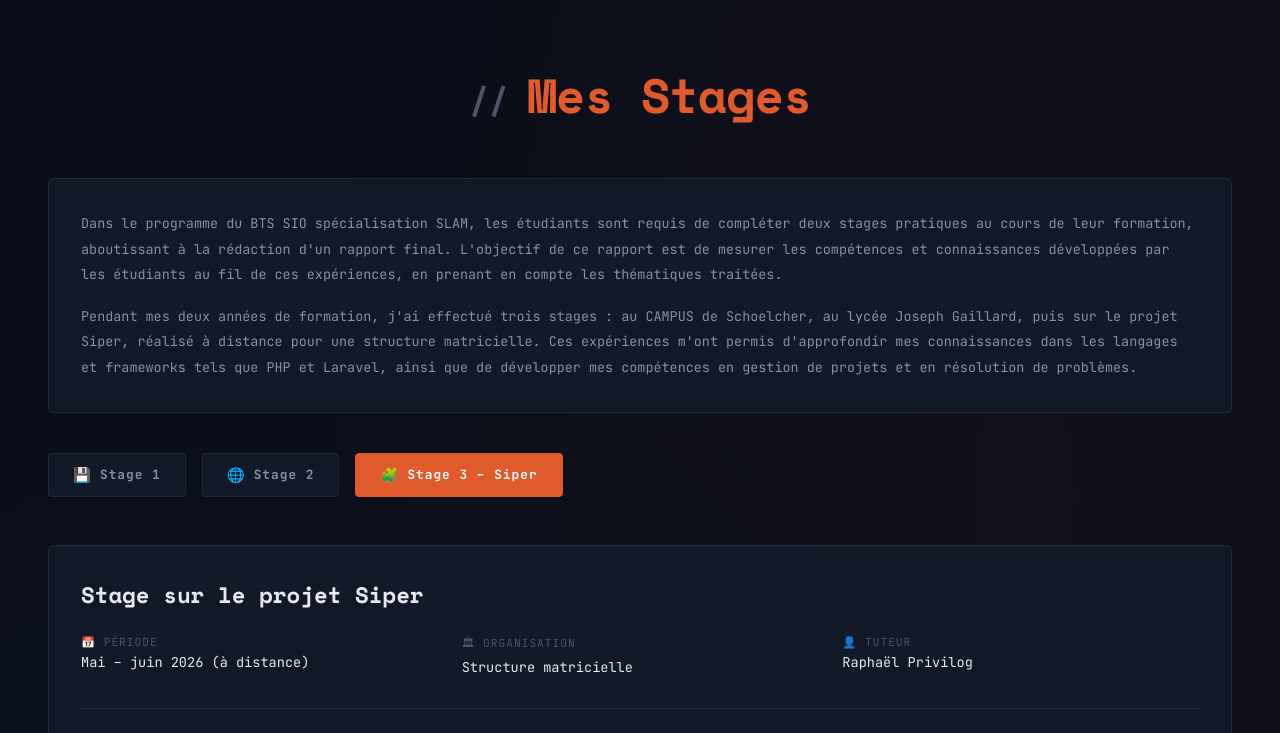
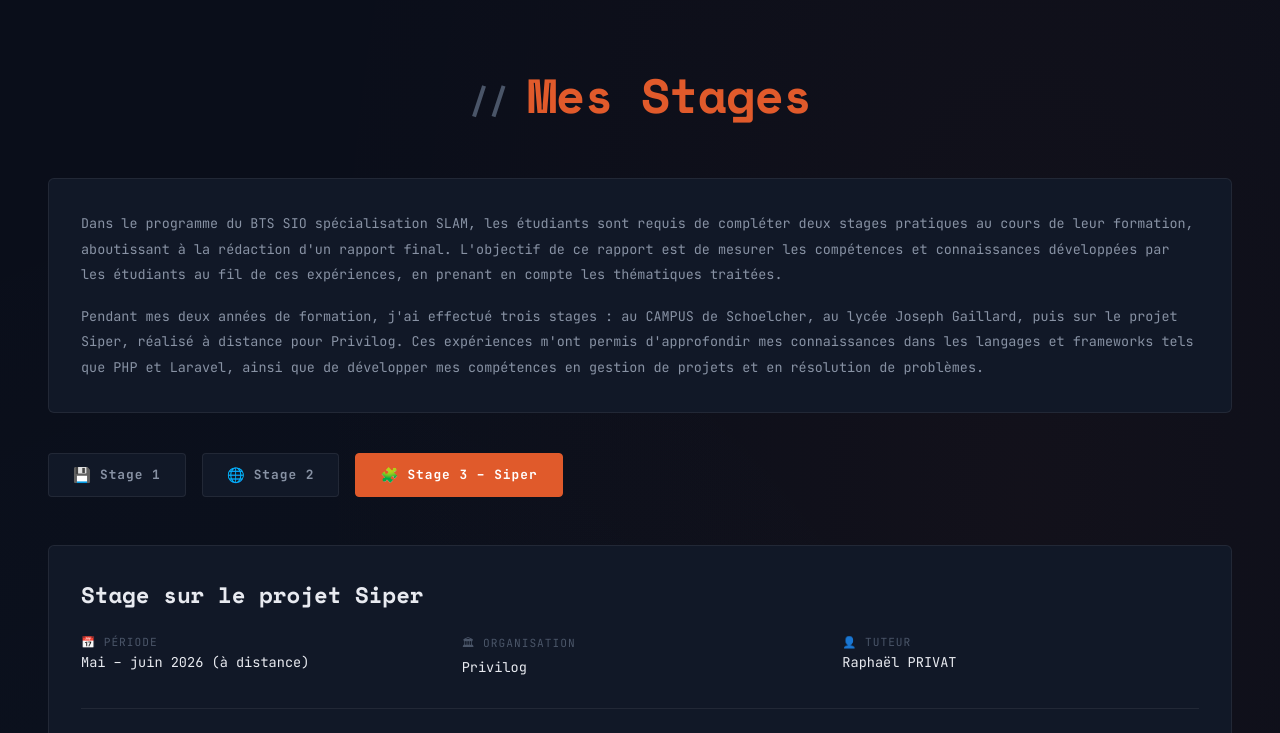
Before and after one commit to krys972/mon-portfolio, a plain HTML site: page portfolio/stage3.html in a window 1280 px wide. Shown: the part 67-800 px from the top of the page. Drawn offline with nearby package versions, Linux system fonts and the light colour scheme.

Commit message:
Portfolio : stage Siper chez Privilog, tuteur Raphaël PRIVAT
Co-Authored-By: Claude Sonnet 5.5 <noreply@anthropic.com>

```diff
--- a/portfolio/stage3.html
+++ b/portfolio/stage3.html
@@ -26,7 +26,7 @@
 
     <div class="stage-intro">
       <p>Dans le programme du BTS SIO spécialisation SLAM, les étudiants sont requis de compléter deux stages pratiques au cours de leur formation, aboutissant à la rédaction d'un rapport final. L'objectif de ce rapport est de mesurer les compétences et connaissances développées par les étudiants au fil de ces expériences, en prenant en compte les thématiques traitées.</p>
-      <p>Pendant mes deux années de formation, j'ai effectué trois stages : au CAMPUS de Schoelcher, au lycée Joseph Gaillard, puis sur le projet Siper, réalisé à distance pour une structure matricielle. Ces expériences m'ont permis d'approfondir mes connaissances dans les langages et frameworks tels que PHP et Laravel, ainsi que de développer mes compétences en gestion de projets et en résolution de problèmes.</p>
+      <p>Pendant mes deux années de formation, j'ai effectué trois stages : au CAMPUS de Schoelcher, au lycée Joseph Gaillard, puis sur le projet Siper, réalisé à distance pour Privilog. Ces expériences m'ont permis d'approfondir mes connaissances dans les langages et frameworks tels que PHP et Laravel, ainsi que de développer mes compétences en gestion de projets et en résolution de problèmes.</p>
     </div>
 
     <div class="tab-container">
@@ -53,11 +53,11 @@
         </div>
         <div class="meta-item">
           <span class="meta-label">🏛 Organisation</span>
-          <span class="meta-value">Structure matricielle</span>
+          <span class="meta-value">Privilog</span>
         </div>
         <div class="meta-item">
           <span class="meta-label">👤 Tuteur</span>
-          <span class="meta-value">Raphaël Privilog</span>
+          <span class="meta-value">Raphaël PRIVAT</span>
         </div>
       </div>
 
```
Also changed, not shown: portfolio/apropos.html (+1 -1 lines), portfolio/stage2.html (+1 -1 lines), portfolio/stages.html (+1 -1 lines).
